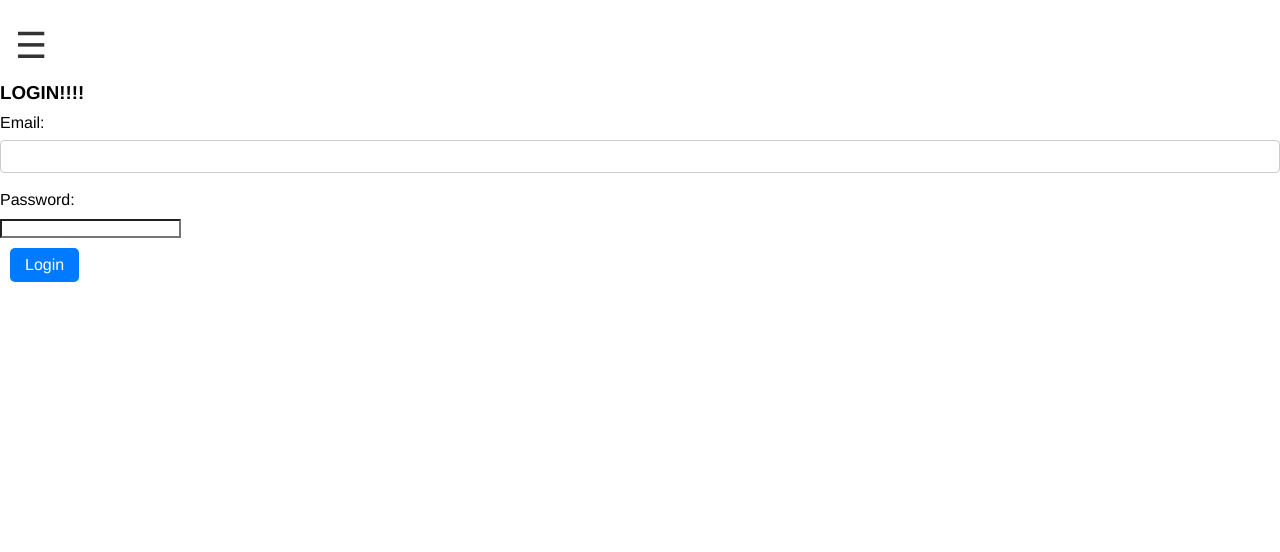
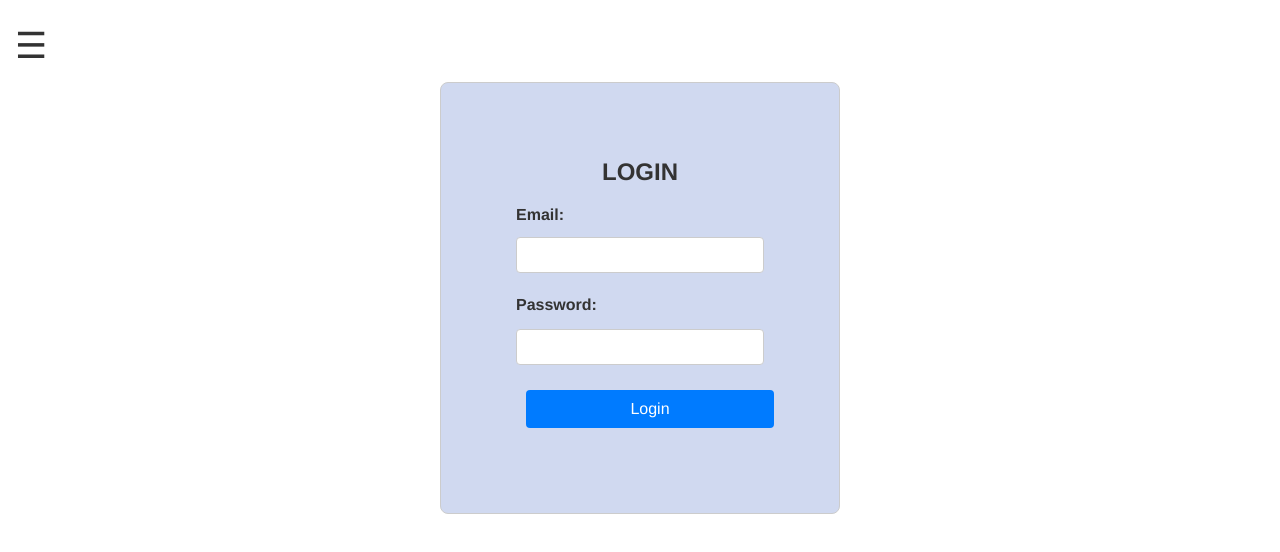
Before and after one commit to Kooky909/WAASMA-code, a React (Vite) app in the folder frontend/: page / in a window 1280 px wide. Shown: the top 552 px of the page. Built offline with nearby package versions, Linux system fonts and the light colour scheme.

Commit message:
Update Login.jsx

```diff
--- a/frontend/src/components/Login.jsx
+++ b/frontend/src/components/Login.jsx
@@ -1,6 +1,7 @@
 import React from "react";
 import { useNavigate } from "react-router-dom";
 import { useState } from "react";
+import "./Login.css";
 
 function Login() {
 
@@ -42,29 +43,31 @@ function Login() {
   }
 
   return (
-    <form onSubmit={onSubmit}>
-      <h3>LOGIN!!!!</h3>
-      <div>
-        <label htmlFor="email">Email:</label>
+    <form className="login-form" onSubmit={onSubmit}>
+      <h3 className="login-title">LOGIN</h3>
+      <div className="form-group">
+        <label className="form-label" htmlFor="email">Email:</label>
         <input
+          className="form-input"
           type="text"
           id="email"
           value={userEmail}
           onChange={(e) => setEmail(e.target.value)}
         />
       </div>
-      <div>
-        <label htmlFor="password">Password:</label>
+      <div className="form-group">
+        <label className="form-label" htmlFor="password">Password:</label>
         <input
+          className="form-input"
           type="password"
           id="password"
           value={userPassword}
           onChange={(e) => setPassword(e.target.value)}
         />
       </div>
-      <button type="submit">Login</button>
+      <button className="form-button" type="submit">Login</button>
     </form>
-    );
+  );
 };
 
 export default Login;
```
